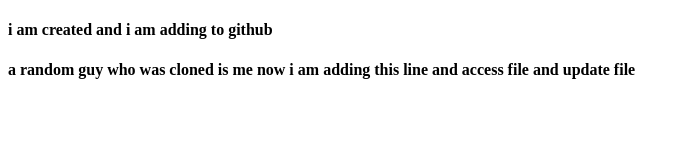
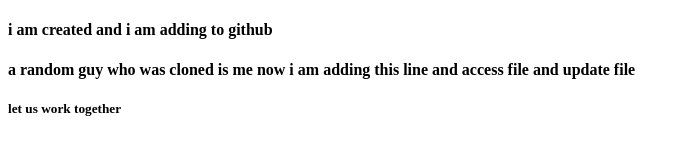
Before and after one commit to sriram16121/git_v, a plain HTML site: page index2.html in a window 1280 px wide. Shown: the whole page, without its empty margins (0-690 px from the left). Drawn offline with Linux system fonts and the light colour scheme.

Commit message:
second random

```diff
--- a/index2.html
+++ b/index2.html
@@ -9,5 +9,6 @@
 
     <h4>i am created and i am adding to github</h4>
     <h4>a random guy who was cloned is me now i am adding this line and access file and update file</h4>
+    <h5> let us work together</h5>
 </body>
 </html>
```
